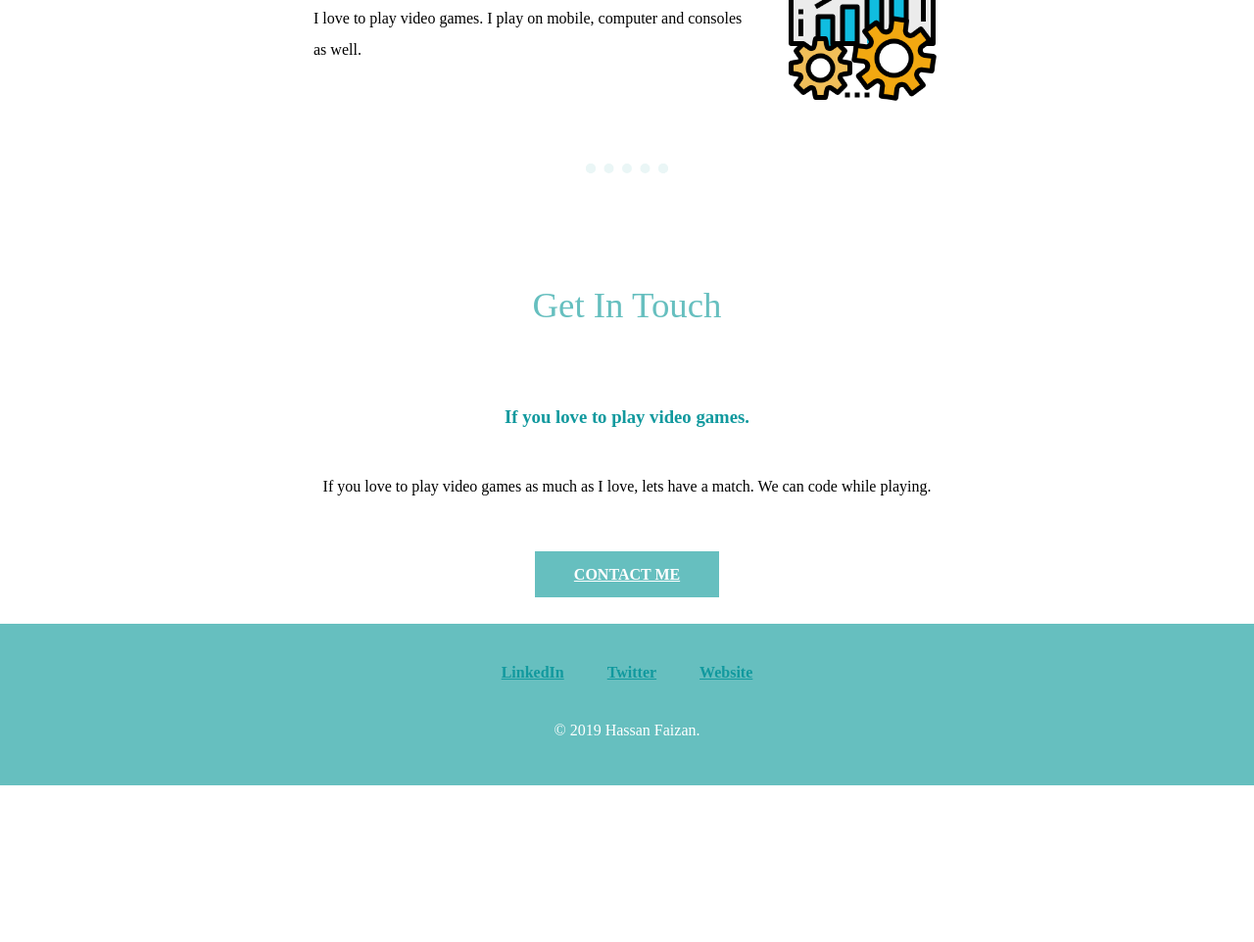
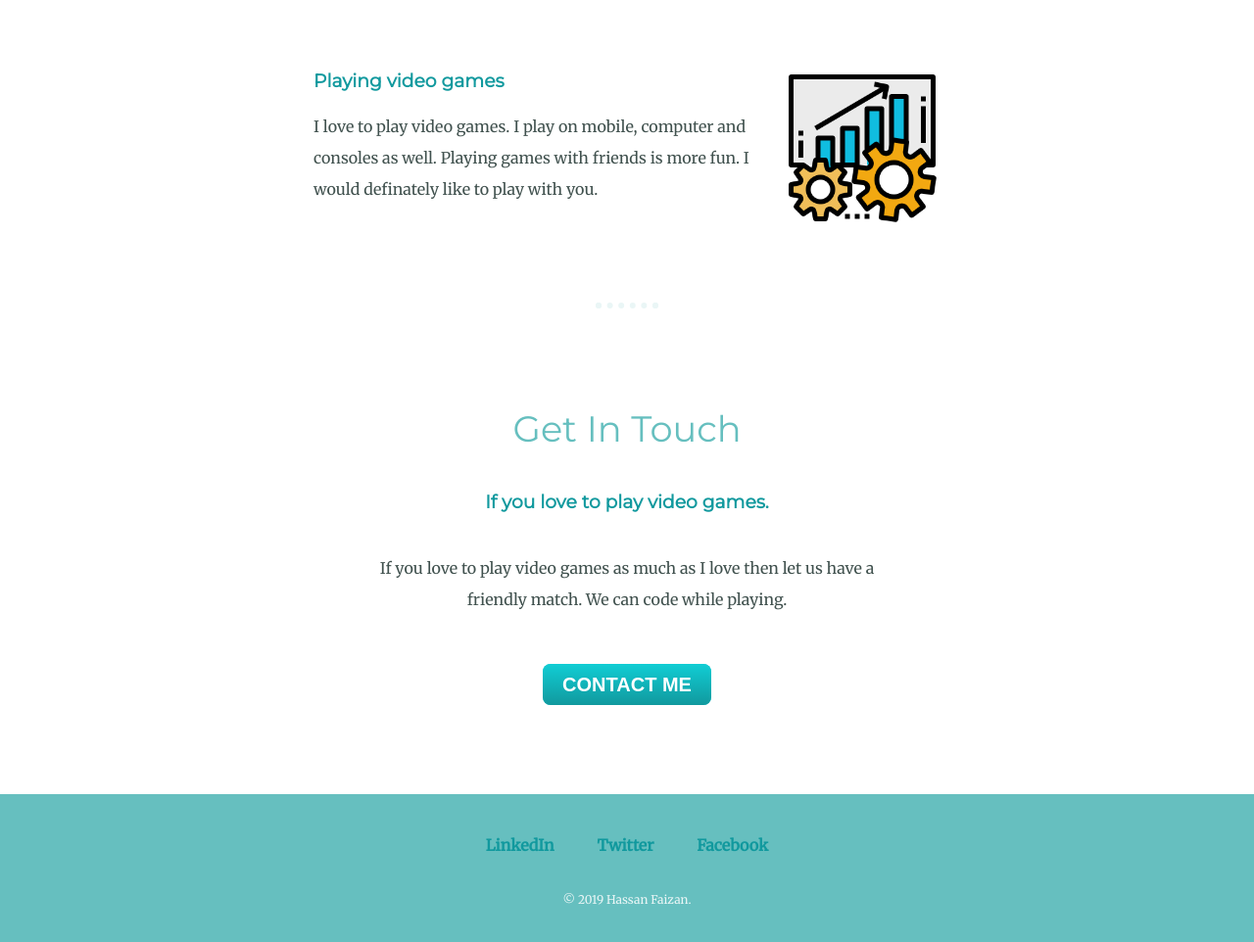
Before and after one commit to Hassan-Faizan/portfilio, a plain HTML site: page index.html in a window 1280 px wide. Shown: the part 1752-2714 px from the top of the page at 98% size. Before the commit the page ends 2554 px from the top, so only its background shows below. Drawn offline with Linux system fonts and the light colour scheme.

Commit message:
Add files via upload

```diff
--- a/CSS/styles.css
+++ b/CSS/styles.css
@@ -1,30 +1,39 @@
 body {
   margin: 0;
   text-align: center;
+  color: #40514e;
+  font-family: "Merriweather", serif;
 }
 h1 {
   color: #66bfbf;
   margin: 50px auto 0 auto;
   font-size: 73px;
+  font-family: "Sacramento", cursive;
 }
 h2 {
   color: #66bfbf;
   font-size: 2.3rem;
   font-weight: normal;
+  padding-bottom: 10px;
+  font-family: "Montserrat", sans-serif;
 }
 h3 {
   color: #11999e;
+  font-family: "Montserrat", sans-serif;
+}
+p {
+  line-height: 2;
 }
 .cloud1 {
   width: 12%;
   position: absolute;
-  top: 40px;
-  right: 300px;
+  top: 30px;
+  right: 250px;
 }
 .cloud2 {
   width: 12%;
   position: absolute;
-  left: 300px;
+  left: 250px;
 }
 .mountain {
   width: 40%;
@@ -33,11 +42,13 @@ h3 {
   padding-top: 140px;
   background-color: #e4f9f5;
 }
+.middle-container {
+  margin: 100px auto;
+}
 .skill-row {
   width: 50%;
   margin: 100px auto;
   text-align: left;
-  line-height: 2;
 }
 .skill-1 {
   width: 25%;
@@ -52,15 +63,12 @@ h3 {
 .my-picture {
   width: 15%;
   border-radius: 100%;
-  margin: 90px auto 40px auto;
 }
 hr {
-  border-color: #eaf6f6;
-  border-style: dotted;
-  border-width: 10px;
+  border: dotted #eaf6f6 6px;
   border-top: 0;
-  width: 5%;
-  margin: 80px auto;
+  width: 4%;
+  margin: 100px auto;
 }
 .pskill {
   width: 30%;
@@ -68,27 +76,51 @@ hr {
 }
 .bottom-container {
   background-color: #66bfbf;
-  height: 165px;
+  padding: 20px;
+  line-height: 4;
 }
 a {
   color: #11999e;
-  line-height: 100px;
-  margin-right: 20px;
-  margin-left: 20px;
+  margin: auto 20px;
   font-weight: bold;
+  text-decoration: none;
+}
+a:hover {
+  color: #eaf6f6;
 }
 
-.lmargin {
-  margin-bottom: 0;
-  margin-top: 0;
-  color: white;
+.contact-message {
+  width: 40%;
+  margin: 40px auto 60px;
 }
+
 .btn {
-  border: 0;
-  padding: 15px 40px;
-  background-color: #66bfbf;
-  color: white;
+  background: #11cdd4;
+  background-image: -webkit-linear-gradient(top, #11cdd4, #11999e);
+  background-image: -moz-linear-gradient(top, #11cdd4, #11999e);
+  background-image: -ms-linear-gradient(top, #11cdd4, #11999e);
+  background-image: -o-linear-gradient(top, #11cdd4, #11999e);
+  background-image: linear-gradient(to bottom, #11cdd4, #11999e);
+  -webkit-border-radius: 8;
+  -moz-border-radius: 8;
+  border-radius: 8px;
+  font-family: Arial;
+  color: #ffffff;
+  font-size: 20px;
+  padding: 10px 20px 10px 20px;
+  text-decoration: none;
 }
-.contact-me {
-  line-height: 3;
+
+.btn:hover {
+  background: #30e3cb;
+  background-image: -webkit-linear-gradient(top, #30e3cb, #2bc4ad);
+  background-image: -moz-linear-gradient(top, #30e3cb, #2bc4ad);
+  background-image: -ms-linear-gradient(top, #30e3cb, #2bc4ad);
+  background-image: -o-linear-gradient(top, #30e3cb, #2bc4ad);
+  background-image: linear-gradient(to bottom, #30e3cb, #2bc4ad);
+  text-decoration: none;
 }
+.copyright {
+  color: #eaf6f6;
+  font-size: 0.75rem;
+}
--- a/index.html
+++ b/index.html
@@ -7,6 +7,10 @@
     <title>Hassan Faizan</title>
     <link rel="stylesheet" href="./CSS/styles.css" />
     <link rel="icon" href="favicon.ico" />
+    <link
+      href="https://fonts.googleapis.com/css?family=Merriweather|Montserrat|Sacramento&display=swap"
+      rel="stylesheet"
+    />
   </head>
   <body>
     <div class="top-container">
@@ -21,8 +25,8 @@
         <img class="my-picture" src="./My picture.jpg" alt="man" />
         <h2>Hello.</h2>
         <p class="pskill">
-          I'm Hassan Faizan. I'm a profession web developer and designer. I've
-          developed many websites. Do you need a responive and attractive
+          I'm Hassan Faizan. I'm a professional web developer and designer. I've
+          developed many websites. Do you need a responsive and attractive
           website? Contact me.
         </p>
       </div>
@@ -33,18 +37,19 @@
           <img class="skill-1" src="./solution.png" alt="skills" />
           <h3>Design and Development</h3>
           <p>
-            I started learning when I was 18. I have a bachelor degree from in
+            I started learning when I was 18. I have a bachelor degree in
             Computer Science. I'm certified webdeveloper from arfa technology
-            park. I can design Complex, Resposive and beautiful websites for
+            park. I can design Complex, Resposive and Beautiful websites for
             you.
           </p>
         </div>
         <div class="skill-row">
-          <img class="skill-2" src="growth.png" alt="growth" />
+          <img class="skill-2" src="./growth.png" alt="growth" />
           <h3>Playing video games</h3>
           <p class="games-text">
             I love to play video games. I play on mobile, computer and consoles
-            as well.
+            as well. Playing games with friends is more fun. I would definately
+            like to play with you.
           </p>
         </div>
       </div>
@@ -52,9 +57,9 @@
       <div class="contact-me">
         <h2>Get In Touch</h2>
         <h3>If you love to play video games.</h3>
-        <p>
-          If you love to play video games as much as I love, lets have a match.
-          We can code while playing.
+        <p class="contact-message">
+          If you love to play video games as much as I love then let us have a
+          friendly match. We can code while playing.
         </p>
         <a class="btn" href="mailto:hssnfaizan@gmail.com">CONTACT ME</a>
       </div>
@@ -62,9 +67,11 @@
 
     <div class="bottom-container">
       <a class="footer-link" href="https://www.linkedin.com/">LinkedIn</a>
-      <a class="footer-link" href="https://twitter.com/">Twitter</a>
-      <a class="footer-link" href="https://www.appbrewery.co/">Website</a>
-      <p class="lmargin">© 2019 Hassan Faizan.</p>
+      <a class="footer-link" href="https://twitter.com/hssnfaizan">Twitter</a>
+      <a class="footer-link" href="https://www.facebook.com/shahhssn"
+        >Facebook</a
+      >
+      <p class="copyright">© 2019 Hassan Faizan.</p>
     </div>
   </body>
 </html>
```
